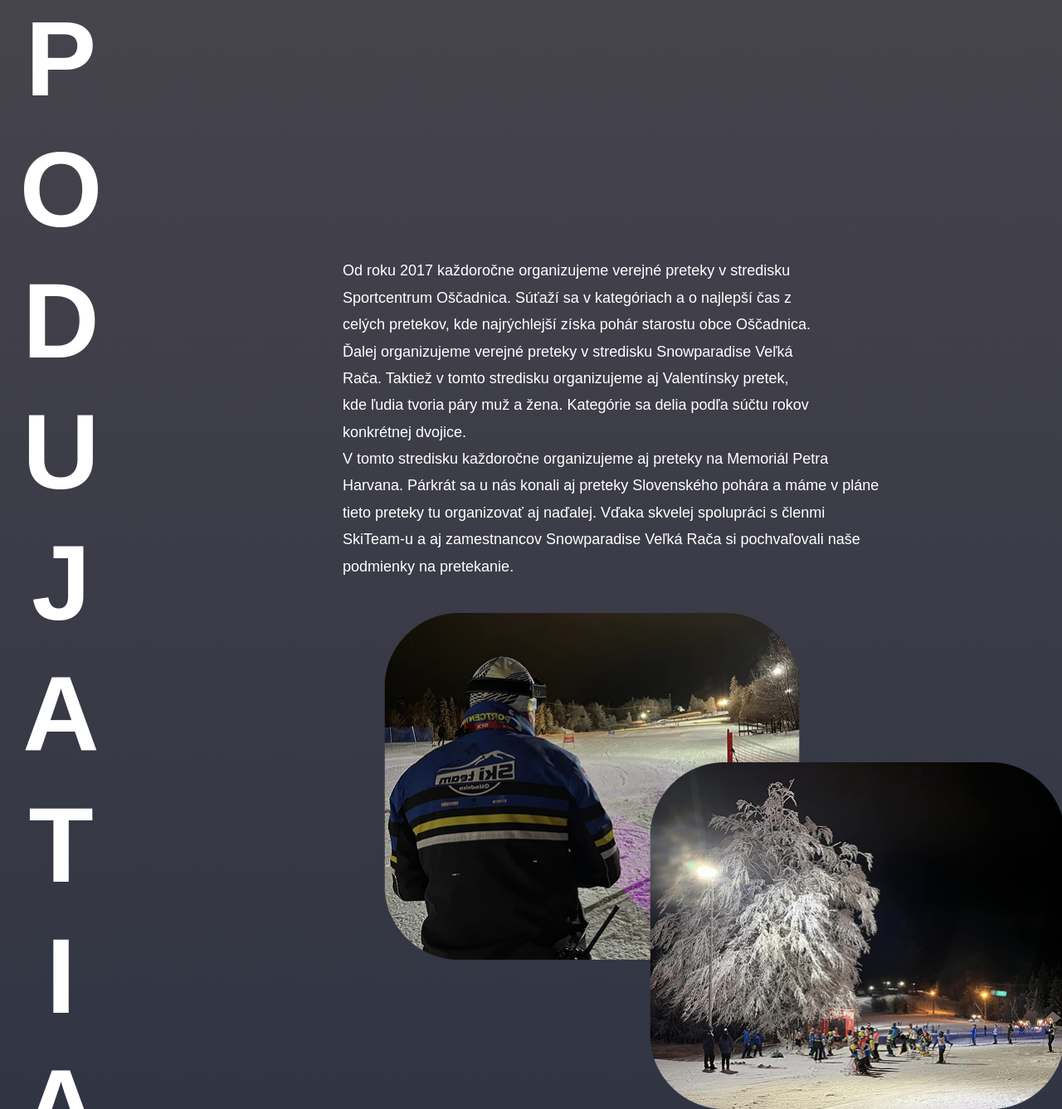
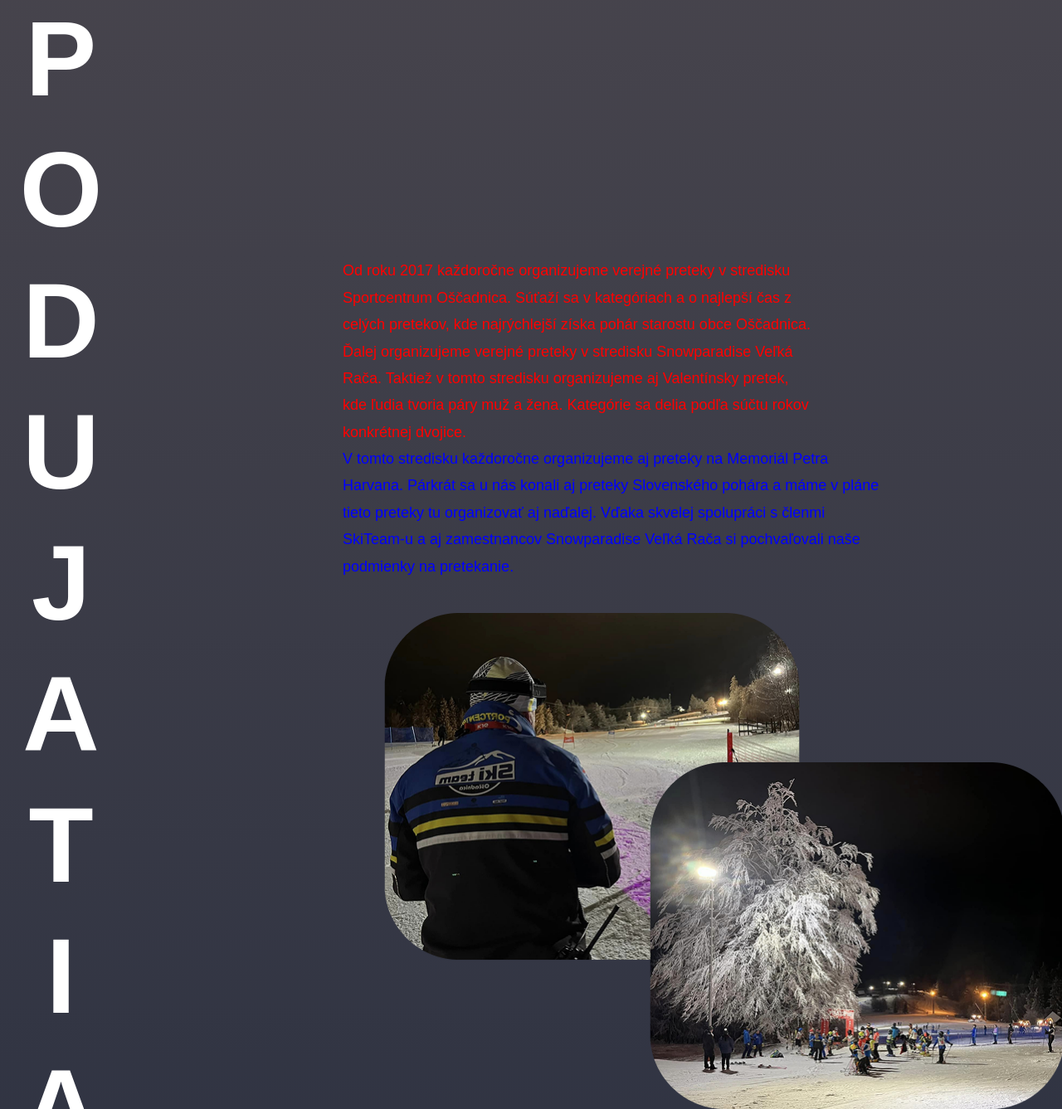
Before and after one commit to PetraSkolova/PRAX-DSY, a PHP site: page /SkiTeam/index.html in a window 1280 px wide; the page is wider, and only the part inside the window is pictured. Shown: the part 4423-5760 px from the top of that part at 83% size. Run offline with PHP 8.4, Linux system fonts and the light colour scheme.

Commit message:
nemam na to nervy

```diff
--- a/PRAX/SkiTeam/style.css
+++ b/PRAX/SkiTeam/style.css
@@ -386,8 +386,13 @@ article[class^="card-"] img {
     text-align: justify;
 }
 
-.text p {
-    margin: 0;
+.horny.text p {
+    color: red;
+    display: flex;
+}
+
+.spodny.text p {
+    color: blue;
 }
 
 .obrazky {
```
Also changed, not shown: PRAX/SkiTeam/index.html (line endings or trailing spaces).
